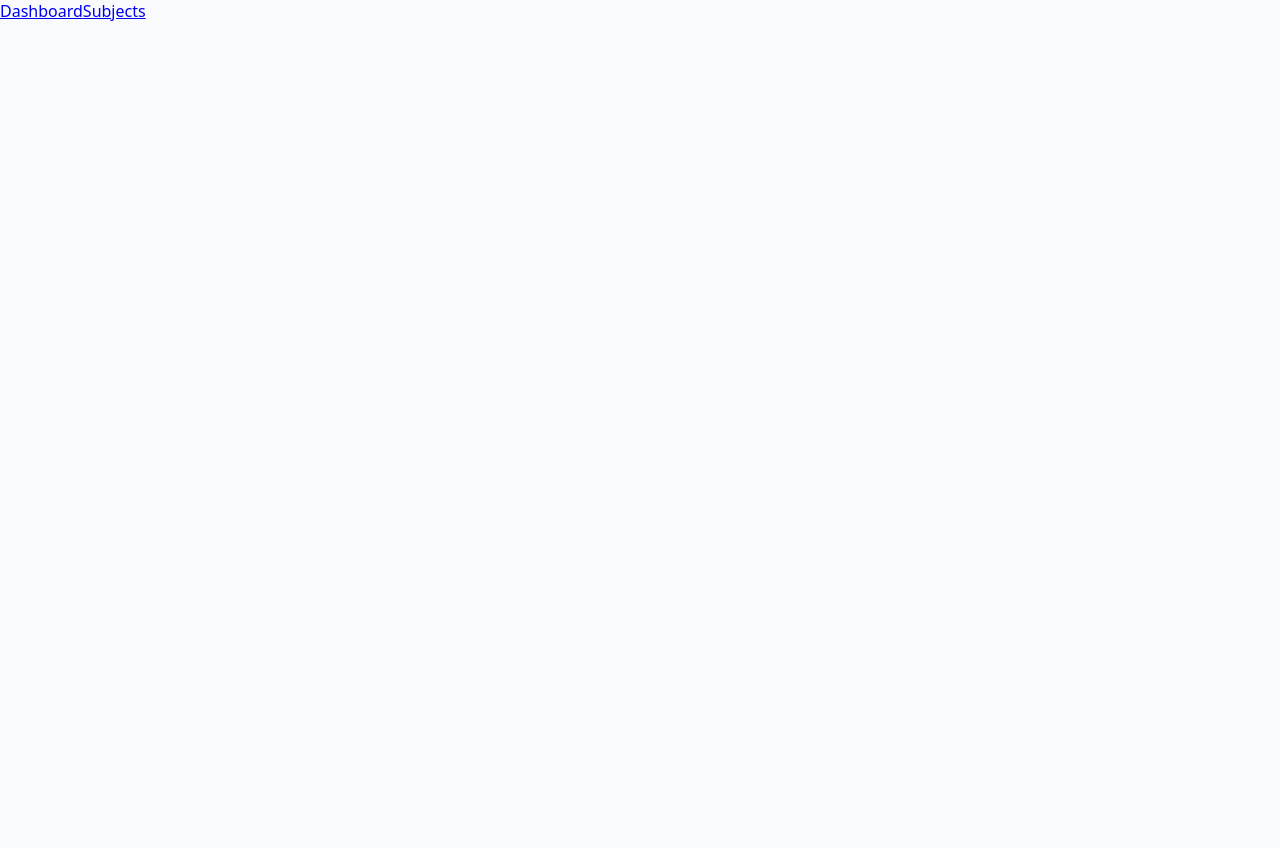
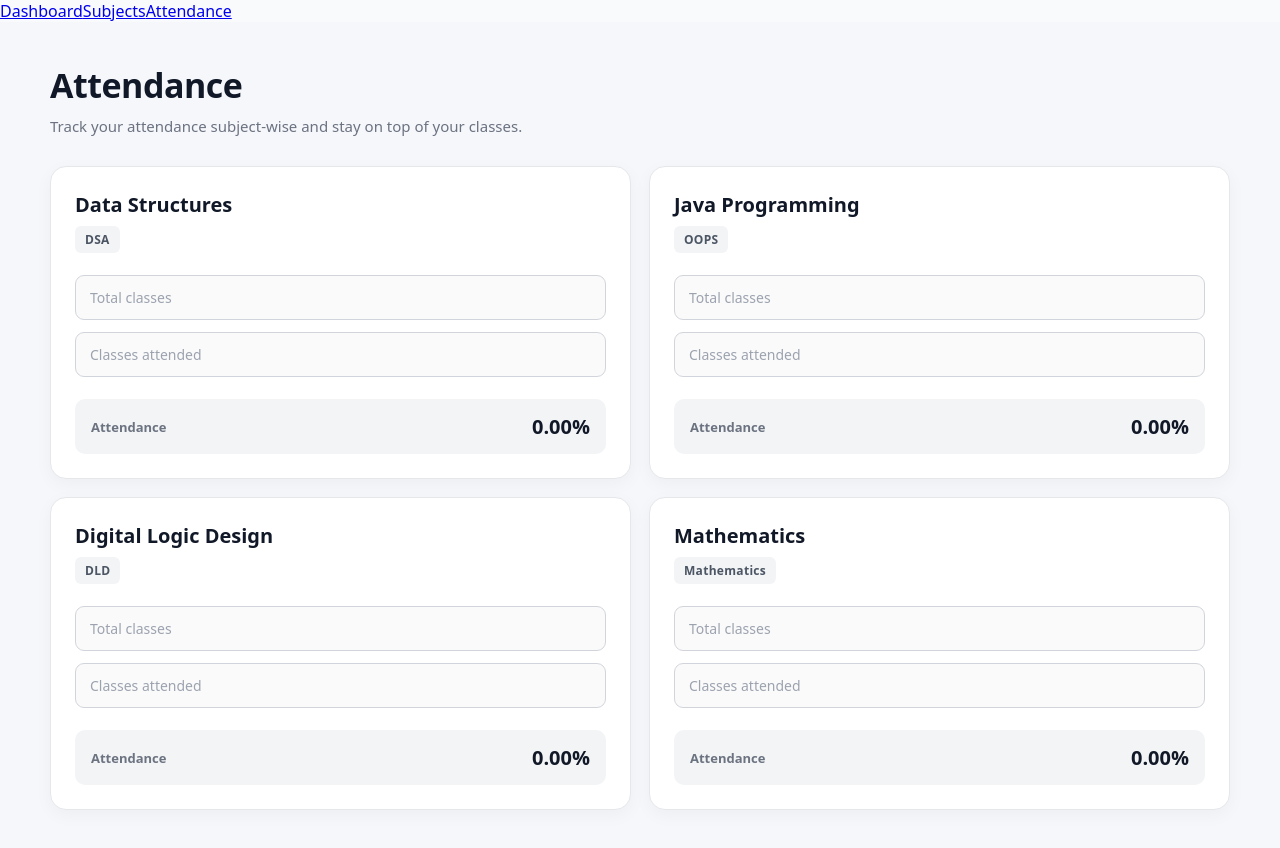
Before and after one commit to 74nandini-dot/CAMPUSflow, a React (Vite) app: page /attendance in a window 1280 px wide. Before the commit this address had no page. Before the commit the page ends 800 px from the top, so only its background shows below. Built offline with nearby package versions, Linux system fonts and the light colour scheme.

Commit message:
Build attendance feature

```diff
--- a/src/App.jsx
+++ b/src/App.jsx
@@ -3,9 +3,12 @@ import { BrowserRouter, Routes, Route } from 'react-router-dom'
 import Navbar from './components/Navbar'
 import Dashboard from './pages/Dashboard/Dashboard'
 import Subjects from './pages/Subjects'
+import Attendance from './pages/Attendance'
+import { SubjectProvider } from './context/SubjectContext'
 
 function App() {
   return (
+    <SubjectProvider>
     <BrowserRouter>
       <Navbar />
 
@@ -24,8 +27,15 @@ function App() {
           path="/tasks"
           element={<Tasks />}
         />
+
+        <Route
+          path="/attendance"
+          element={<Attendance />}
+        />
+
       </Routes>
     </BrowserRouter>
+    </SubjectProvider>
   )
 }
 
--- a/src/components/Navbar.jsx
+++ b/src/components/Navbar.jsx
@@ -2,10 +2,11 @@ import { Link } from 'react-router-dom'
 
 function Navbar() {
   return (
-    <nav>
-      <Link to="/">Dashboard</Link>
-      <Link to="/subjects">Subjects</Link>
-    </nav>
+   <nav>
+  <Link to="/">Dashboard</Link>
+  <Link to="/subjects">Subjects</Link>
+  <Link to="/attendance">Attendance</Link>
+</nav>
   )
 }
 
--- /dev/null
+++ b/src/context/SubjectContext.jsx
@@ -0,0 +1,19 @@
+import { createContext, useState } from "react";
+import { subjects as initialSubjects } from "../data/subjects";
+
+export const SubjectContext = createContext();
+
+export function SubjectProvider({ children }) {
+  const [subjectList, setSubjectList] = useState(initialSubjects);
+
+  return (
+    <SubjectContext.Provider
+      value={{
+        subjectList,
+        setSubjectList,
+      }}
+    >
+      {children}
+    </SubjectContext.Provider>
+  );
+}
--- /dev/null
+++ b/src/data/Subjects.js
@@ -0,0 +1,22 @@
+export const subjects = [
+  {
+    id: 1,
+    name: "Data Structures",
+    code: "DSA",
+  },
+  {
+    id: 2,
+    name: "Java Programming",
+    code: "OOPS",
+  },
+  {
+    id: 3,
+    name: "Digital Logic Design",
+    code: "DLD",
+  },
+  {
+    id: 4,
+    name: "Mathematics",
+    code: "Mathematics",
+  },
+];
--- /dev/null
+++ b/src/pages/Attendance.css
@@ -0,0 +1,127 @@
+.attendance-page {
+  min-height: 100vh;
+  padding: 40px 50px;
+  background: #f6f7fb;
+  color: #111827;
+}
+
+.attendance-page h1 {
+  margin: 0;
+  font-size: 34px;
+  font-weight: 700;
+  letter-spacing: -0.5px;
+}
+
+.attendance-description {
+  margin-top: 8px;
+  margin-bottom: 30px;
+  color: #6b7280;
+  font-size: 15px;
+}
+.attendance-grid {
+  display: grid;
+  grid-template-columns: repeat(2, minmax(0, 1fr));
+  gap: 18px;
+}
+
+.attendance-card {
+  padding: 24px;
+  background: white;
+  border: 1px solid #e5e7eb;
+  border-radius: 16px;
+  box-shadow: 0 5px 18px rgba(0, 0, 0, 0.04);
+  transition: all 0.2s ease;
+}
+
+.attendance-card:hover {
+  transform: translateY(-3px);
+  border-color: #d1d5db;
+  box-shadow: 0 10px 25px rgba(0, 0, 0, 0.07);
+}
+
+.attendance-card h2 {
+  margin: 0 0 8px;
+  font-size: 20px;
+  font-weight: 650;
+  color: #111827;
+}
+
+.attendance-card > p:first-of-type {
+  display: inline-block;
+  margin: 0 0 22px;
+  padding: 5px 10px;
+  background: #f3f4f6;
+  border-radius: 6px;
+  color: #4b5563;
+  font-size: 12px;
+  font-weight: 600;
+  letter-spacing: 0.3px;
+}
+.attendance-card input {
+  width: 100%;
+  padding: 12px 14px;
+  margin-bottom: 12px;
+
+  border: 1px solid #d1d5db;
+  border-radius: 9px;
+
+  background: #fafafa;
+  color: #111827;
+  font-size: 14px;
+
+  outline: none;
+  transition: all 0.2s ease;
+}
+
+.attendance-card input:focus {
+  background: white;
+  border-color: #111827;
+  box-shadow: 0 0 0 3px rgba(17, 24, 39, 0.08);
+}
+
+.attendance-card input::placeholder {
+  color: #9ca3af;
+}
+
+.attendance-card p:last-child {
+  margin-top: 8px;
+  font-size: 15px;
+  font-weight: 600;
+  color: #111827;
+}
+.attendance-percentage {
+  display: flex;
+  align-items: center;
+  justify-content: space-between;
+
+  margin-top: 10px;
+  padding: 14px 16px;
+
+  background: #f3f4f6;
+  border-radius: 10px;
+}
+
+.attendance-percentage span {
+  color: #6b7280;
+  font-size: 13px;
+  font-weight: 600;
+}
+
+.attendance-percentage strong {
+  color: #111827;
+  font-size: 20px;
+  font-weight: 700;
+}
+@media (max-width: 700px) {
+  .attendance-page {
+    padding: 25px 20px;
+  }
+
+  .attendance-page h1 {
+    font-size: 28px;
+  }
+
+  .attendance-grid {
+    grid-template-columns: 1fr;
+  }
+}
--- a/src/pages/Attendance.jsx
+++ b/src/pages/Attendance.jsx
@@ -1,10 +1,93 @@
-// function AttendanceCard(props) {
-//   return (
-//     <div>
-//       <h2>📊 Attendance</h2>
-//       <p>Current Attendance: {props.percentage}%</p>
-//     </div>
-//   )
-// }
+import { useState, useContext } from "react";
+import "./Attendance.css";
+import { SubjectContext } from "../context/SubjectContext";
 
-export default AttendanceCard
+function Attendance() {
+    const { subjectList } = useContext(SubjectContext);
+
+  const [attendance, setAttendance] = useState({});
+
+  return (
+    <div className="attendance-page">
+      <h1>Attendance</h1>
+
+    <p className="attendance-description">
+      Track your attendance subject-wise and stay on top of your classes.
+    </p>
+
+    <div className="attendance-grid">
+      {subjectList.map((subject) => {
+        const subjectAttendance = attendance[subject.id] || {
+          total: "",
+          attended: "",
+        };
+
+        const isInvalid =
+          subjectAttendance.attended !== "" &&
+          subjectAttendance.total !== "" &&
+          Number(subjectAttendance.attended) >
+            Number(subjectAttendance.total);
+
+        const percentage =
+          subjectAttendance.total > 0 && !isInvalid
+            ? (Number(subjectAttendance.attended) /
+                Number(subjectAttendance.total)) *
+              100
+            : 0;
+
+        return (
+          <div className="attendance-card" key={subject.id}>
+            <h2>{subject.name}</h2>
+            <p>{subject.code}</p>
+
+            <input
+              type="number"
+              placeholder="Total classes"
+              value={subjectAttendance.total}
+              onChange={(e) =>
+                setAttendance({
+                  ...attendance,
+                  [subject.id]: {
+                    ...subjectAttendance,
+                    total: e.target.value,
+                  },
+                })
+              }
+            />
+
+            <input
+              type="number"
+              placeholder="Classes attended"
+              value={subjectAttendance.attended}
+              onChange={(e) =>
+                setAttendance({
+                  ...attendance,
+                  [subject.id]: {
+                    ...subjectAttendance,
+                    attended: e.target.value,
+                  },
+                })
+              }
+            />
+
+            {isInvalid && (
+              <p>
+                Attended classes cannot be greater than total classes.
+              </p>
+            )}
+
+            {!isInvalid && (
+            <div className="attendance-percentage">
+                <span>Attendance</span>
+                <strong>{percentage.toFixed(2)}%</strong>
+            </div>
+            )}
+          </div>
+        );
+      })}
+     </div>
+    </div>
+  );
+}
+
+export default Attendance;
--- a/src/pages/Subjects.jsx
+++ b/src/pages/Subjects.jsx
@@ -1,29 +1,9 @@
-import { useState } from "react";
+import { useState, useContext } from "react";
 import "./Subjects.css";
-const subjects = [
-  {
-    id: 1,
-    name: "Data Structures",
-    code: "DSA",
-  },
-  {
-    id: 2,
-    name: "Java Programming",
-    code: "OOPS",
-  },
-  {
-    id: 3,
-    name: "Digital Logic Design",
-    code: "DLD",
-  },
-  {
-    id: 4,
-    name: "Mathematics",
-    code: "Mathematics",
-  },
-];
+import { SubjectContext } from "../context/SubjectContext";
+
 function Subjects() {
-  const [subjectList, setSubjectList] = useState(subjects);
+  const { subjectList, setSubjectList } = useContext(SubjectContext);
 
   const [newSubject, setNewSubject] = useState({
   name: "",
```
